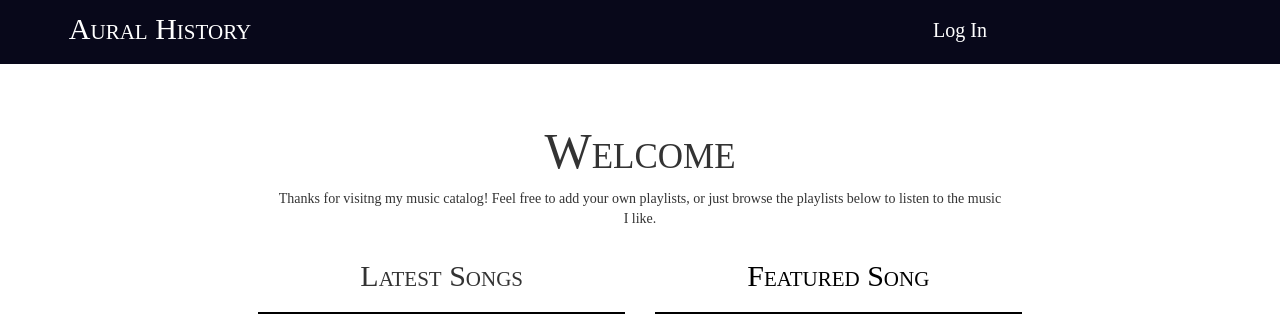
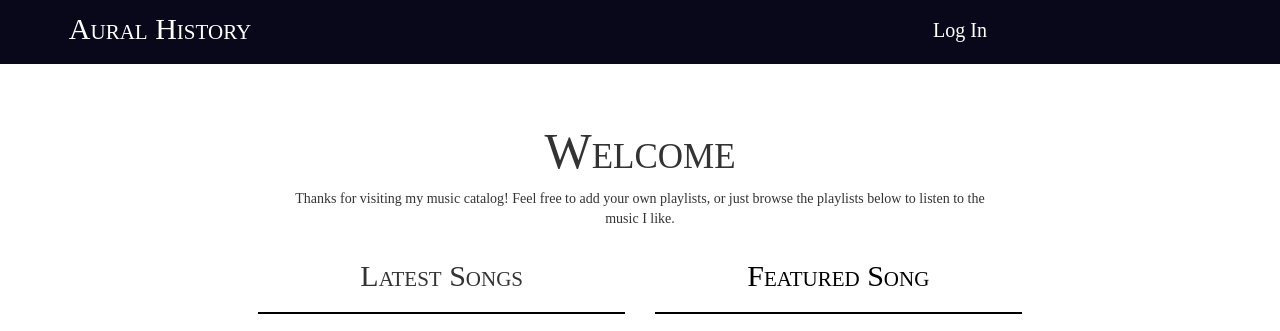
Before and after one commit to ianagpawa/catalog, a Flask app: page / in a window 1280 px wide. Shown: the top 331 px of the page. Run offline with Flask 2, Linux system fonts and the light colour scheme; some libraries are stand-ins or nearby versions; some web fonts are replaced.

Commit message:
refactor: Update intro on front page

```diff
--- a/templates/playlists.html
+++ b/templates/playlists.html
@@ -24,7 +24,7 @@
             <div class='container-fluid'>
                 <div class='col-md-8 col-md-offset-2 '>
                 <p>
-                    Thanks for visitng my music catalog!  Feel free to add your
+                    Thanks for visiting my music catalog!  Feel free to add your
                      own playlists, or just browse the playlists below to
                      listen to the music I like.
                 </p>
--- a/templates/publicplaylists.html
+++ b/templates/publicplaylists.html
@@ -24,7 +24,7 @@
             <div class='container-fluid'>
                 <div class='col-md-8 col-md-offset-2 '>
                 <p>
-                    Thanks for visitng my music catalog!  Feel free to add your
+                    Thanks for visiting my music catalog!  Feel free to add your
                      own playlists, or just browse the playlists below to
                      listen to the music I like.
                 </p>
--- a/todo_list.txt
+++ b/todo_list.txt
@@ -2,3 +2,5 @@
 main.py - single
 add - last.json
 single template
+public playlists
+playlists
```
Also changed, not shown: 12 other files.
